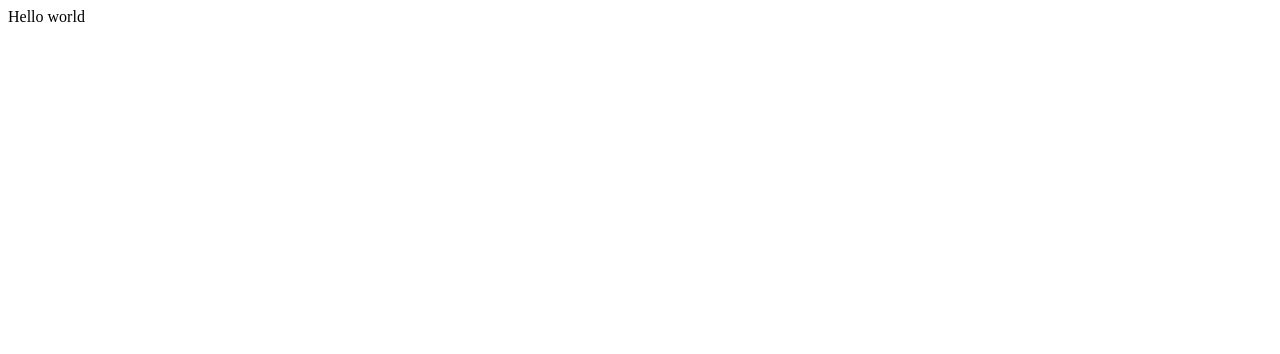
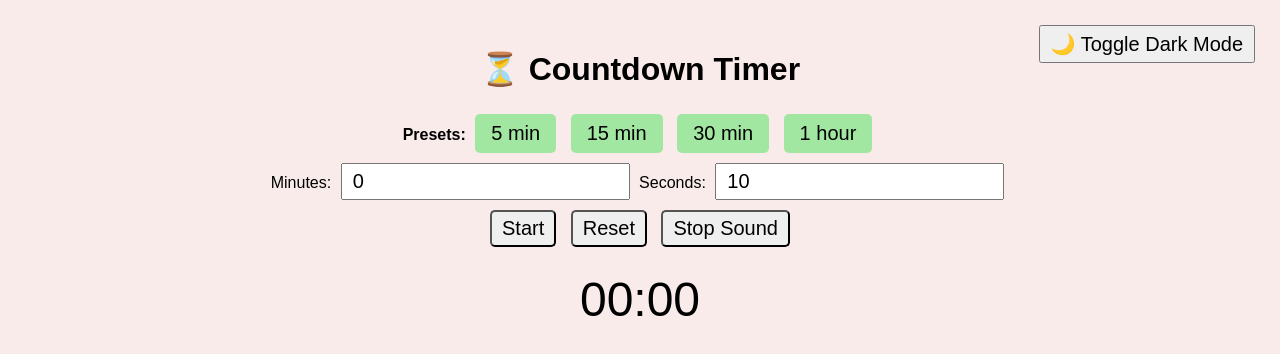
Before and after one commit to leiwangamy/Online-Simple-Timer, a plain HTML site: page index.html in a window 1280 px wide. Drawn offline with Linux system fonts and the light colour scheme.

Commit message:
Initial Commit

```diff
--- a/index.html
+++ b/index.html
@@ -1,16 +1,186 @@
 <!DOCTYPE html>
-<html>
+<html lang="en">
+<head>
+  <meta charset="UTF-8">
+  <title>Countdown Timer with Reset & Dark Mode</title>
+  <style>
+    body {
+      font-family: Arial, sans-serif;
+      text-align: center;
+      margin-top: 50px;
+      background-color:	#f9ebea ; /* light green */
+      color: black;
+      transition: background-color 0.3s, color 0.3s;
+    }
 
-<head>
-  <meta charset="utf-8">
-  <meta name="viewport" content="width=device-width">
-  <title>replit</title>
-  <link href="style.css" rel="stylesheet" type="text/css" />
+    body.dark-mode {
+      background-color: #1f1f1f;
+      color: white;
+    }
+
+    #timer {
+      font-size: 48px;
+      margin: 20px;
+    }
+
+    #message {
+      font-size: 24px;
+      color: green;
+      margin-top: 20px;
+    }
+
+    input, button {
+      font-size: 20px;
+      padding: 5px 10px;
+      margin: 5px;
+    }
+
+    .preset-buttons {
+      margin-top: 10px;
+    }
+
+    .preset-buttons button {
+      background-color: #a1e6a1;
+      border: none;
+      padding: 8px 16px;
+      margin: 5px;
+      border-radius: 5px;
+      cursor: pointer;
+    }
+
+    .preset-buttons button:hover {
+      background-color: #8cd78c;
+    }
+
+    body.dark-mode .preset-buttons button {
+      background-color: #444;
+      color: white;
+    }
+
+    .control-buttons button {
+      border-radius: 5px;
+    }
+
+    .dark-mode-toggle {
+      position: absolute;
+      top: 20px;
+      right: 20px;
+    }
+  </style>
 </head>
+<body>
+  <button class="dark-mode-toggle" onclick="toggleDarkMode()">🌙 Toggle Dark Mode</button>
 
-<body>
-  Hello world
-  <script src="script.js"></script>
+  <h1>⏳ Countdown Timer</h1>
+
+  <div class="preset-buttons">
+    <strong>Presets:</strong>
+    <button onclick="setPreset(5)">5 min</button>
+    <button onclick="setPreset(15)">15 min</button>
+    <button onclick="setPreset(30)">30 min</button>
+    <button onclick="setPreset(60)">1 hour</button>
+  </div>
+
+  <label>Minutes: <input type="number" id="minutes" min="0" value="0"></label>
+  <label>Seconds: <input type="number" id="seconds" min="0" value="10"></label><br>
+
+  <div class="control-buttons">
+    <button id="startStopBtn" onclick="startCountdown()">Start</button>
+    <button onclick="resetCountdown()">Reset</button>
+    <button onclick="stopSound()">Stop Sound</button>
+  </div>
+
+  <div id="timer">00:00</div>
+  <div id="message"></div>
+
+  <audio id="alarm-sound" loop preload="auto">
+    <source src="alarm1.mp3" type="audio/mpeg">
+    Your browser does not support the audio element.
+  </audio>
+
+  <script>
+    let countdown;
+    let timeRemaining = 0;
+    let isRunning = false;
+
+    function setPreset(minutes) {
+      if (isRunning) return;
+      document.getElementById("minutes").value = minutes;
+      document.getElementById("seconds").value = 0;
+      updateDisplay(minutes * 60);
+    }
+
+    function startCountdown() {
+      const alarmSound = document.getElementById("alarm-sound");
+      const timerDisplay = document.getElementById("timer");
+      const message = document.getElementById("message");
+      const button = document.getElementById("startStopBtn");
+
+      if (isRunning) {
+        clearInterval(countdown);
+        isRunning = false;
+        button.textContent = "Start";
+        return;
+      }
+
+      if (timeRemaining === 0) {
+        const minutes = parseInt(document.getElementById("minutes").value) || 0;
+        const seconds = parseInt(document.getElementById("seconds").value) || 0;
+        timeRemaining = minutes * 60 + seconds;
+      }
+
+      stopSound();
+      message.textContent = "";
+      isRunning = true;
+      button.textContent = "Stop";
+
+      countdown = setInterval(() => {
+        updateDisplay(timeRemaining);
+
+        if (timeRemaining <= 0) {
+          clearInterval(countdown);
+          isRunning = false;
+          timeRemaining = 0;
+          button.textContent = "Start";
+          alarmSound.play().then(() => {
+            message.textContent = "⏰ Time's up!";
+          }).catch(err => {
+            message.textContent = "⏰ Time's up! (Click the page to enable sound)";
+          });
+        }
+
+        timeRemaining--;
+      }, 1000);
+    }
+
+    function resetCountdown() {
+      clearInterval(countdown);
+      stopSound();
+      isRunning = false;
+      timeRemaining = 0;
+      document.getElementById("timer").textContent = "00:00";
+      document.getElementById("message").textContent = "";
+      document.getElementById("startStopBtn").textContent = "Start";
+      document.getElementById("minutes").value = 0;
+      document.getElementById("seconds").value = 0;
+    }
+
+    function stopSound() {
+      const alarmSound = document.getElementById("alarm-sound");
+      alarmSound.pause();
+      alarmSound.currentTime = 0;
+    }
+
+    function updateDisplay(seconds) {
+      const timerDisplay = document.getElementById("timer");
+      const min = Math.floor(seconds / 60);
+      const sec = seconds % 60;
+      timerDisplay.textContent = `${String(min).padStart(2, '0')}:${String(sec).padStart(2, '0')}`;
+    }
+
+    function toggleDarkMode() {
+      document.body.classList.toggle("dark-mode");
+    }
+  </script>
 </body>
-
 </html>
```
Also changed, not shown: 1 other file.
